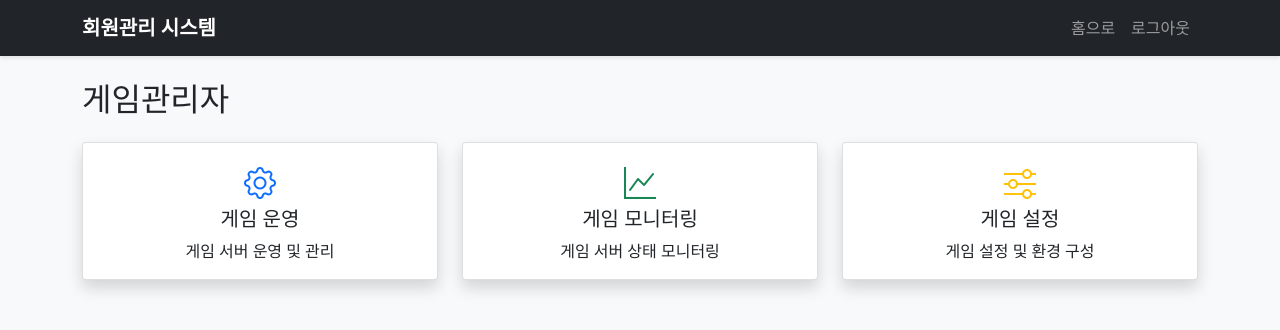
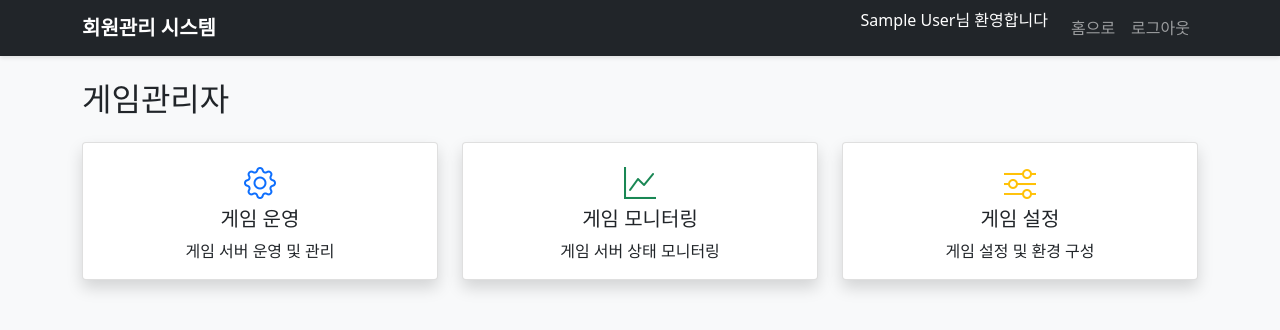
Before and after one commit to hanbaedal/ppadun9-game, a website: page public/game-admin.html in a window 1280 px wide. Drawn offline with nearby package versions, Linux system fonts and the light colour scheme; sample sign-in values are in the browser's storage.

Commit message:
로그인 시 사용자 정보 처리 개선

```diff
--- a/public/game-admin.html
+++ b/public/game-admin.html
@@ -20,6 +20,10 @@
             font-size: 2rem;
             margin-bottom: 1rem;
         }
+        .user-info {
+            color: #fff;
+            margin-right: 15px;
+        }
     </style>
 </head>
 <body>
@@ -31,6 +35,9 @@
             </button>
             <div class="collapse navbar-collapse" id="navbarNav">
                 <ul class="navbar-nav ms-auto">
+                    <li class="nav-item">
+                        <span class="user-info" id="userName"></span>
+                    </li>
                     <li class="nav-item">
                         <a class="nav-link" href="/" id="homeLink">홈으로</a>
                     </li>
@@ -79,15 +86,21 @@
     <script>
         // 로그인 체크
         const token = localStorage.getItem('token');
-        if (!token) {
+        const user = JSON.parse(localStorage.getItem('user'));
+
+        if (!token || !user) {
             alert('로그인이 필요합니다.');
             window.location.href = '/login.html';
+        } else {
+            // 사용자 이름 표시
+            document.getElementById('userName').textContent = `${user.name}님 환영합니다`;
         }
 
         // 로그아웃
         document.getElementById('logoutLink').addEventListener('click', (e) => {
             e.preventDefault();
             localStorage.removeItem('token');
+            localStorage.removeItem('user');
             window.location.href = '/login.html';
         });
     </script>
```
Also changed, not shown: public/login.html (+4 -3 lines), routes/auth.js (+8 -1 lines).
